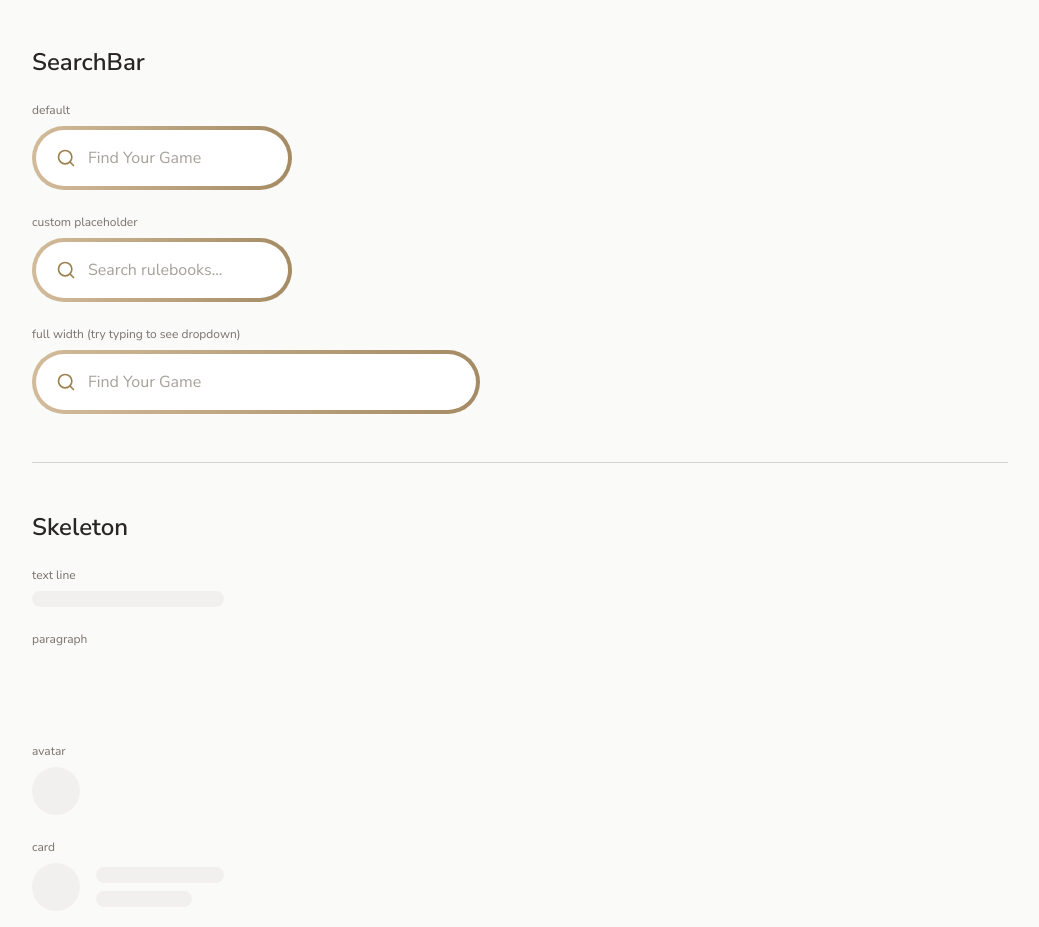
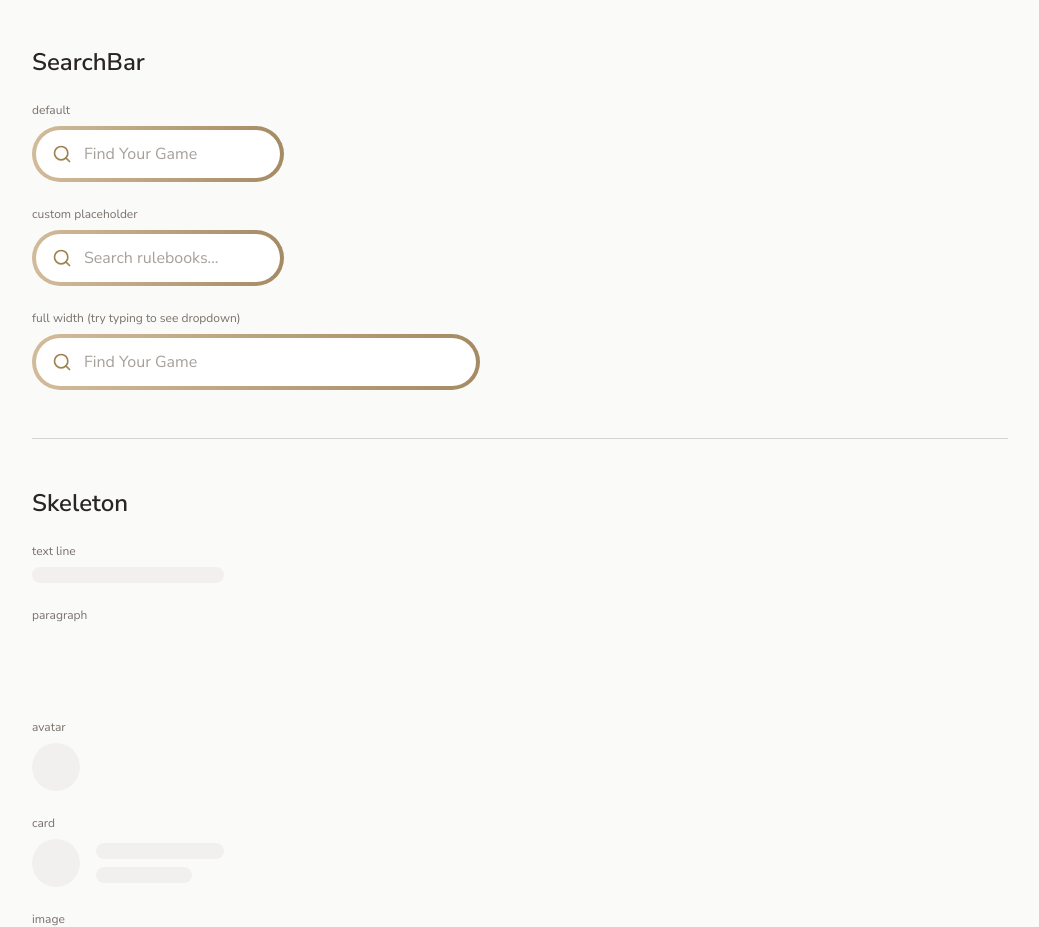
Before and after one commit to jefebrydon/game-ruler, a Next.js app: page /ui in a window 1280 px wide. Shown: the part 5060-5987 px from the top of the page, without its empty margins (120-1159 px from the left). Built offline with nearby package versions, Linux system fonts and the light colour scheme.

Commit message:
Adjust SearchBar padding (px-4 py-3)

```diff
--- a/src/components/SearchBar.tsx
+++ b/src/components/SearchBar.tsx
@@ -80,7 +80,7 @@ export function SearchBar({
         onClick={handleContainerClick}
         className="brass-gradient-light cursor-text rounded-[99px] p-[4px]"
       >
-        <div className="flex items-center gap-3 rounded-[95px] bg-white px-5 py-4">
+        <div className="flex items-center gap-3 rounded-[95px] bg-white px-4 py-3">
           <Search className="size-5 shrink-0 text-brass-300" />
           <input
             ref={inputRef}
```
